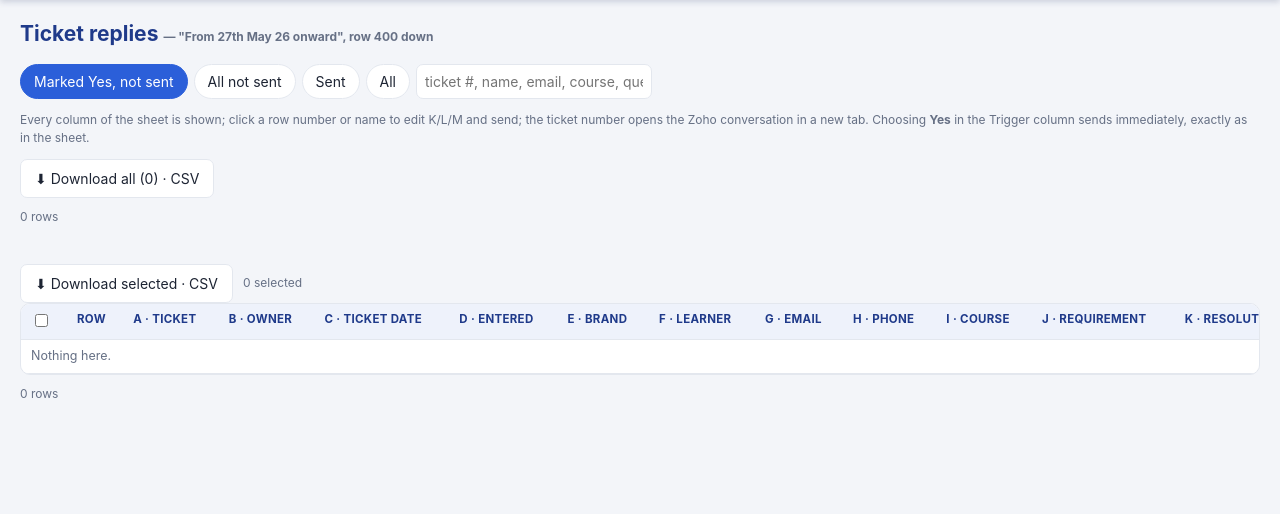
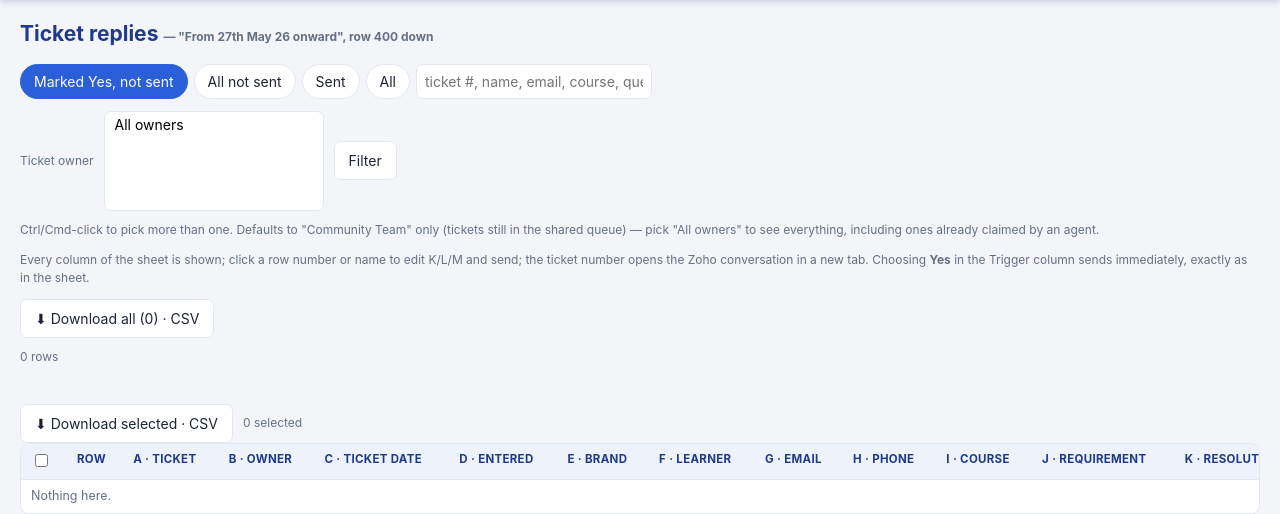
Before and after one commit to addictivelearn-operations/Community-Ops, a FastAPI app: page /replies in a window 1280 px wide. Shown: the part 52-566 px from the top of the page. Run offline with FastAPI, Linux system fonts and the light colour scheme; the visitor is signed in with stand-in values (Sample User, id 1); data that the repository does not hold is empty.

Commit message:
Add a ticket-owner filter to Ticket replies, defaulting to Community Team
Kawal, 24 Sep 2026: a lot of rows sit under an individual agent's name
(or "Unassigned (...)") once claimed, which was cluttering every tab --
day to day, the team works from the shared "Community Team" queue, not
tickets already picked up by someone.

- Multi-select "Ticket owner" filter (?owner=..., repeatable), with an
  explicit "All owners" option to see everything again. Defaults to
  Community Team only when the URL has no ?owner at all, so existing
  bookmarks/links keep working without surprise.
- Applies everywhere view/search already did: all four tabs (Marked
  Yes/All not sent/Sent/All), the CSV export (both "download all" and
  "download selected" still export whatever's actually on screen), and
  "Run ticket sync now"'s back_to -- the owner selection carries through
  every link/form via a single owners_qs string built server-side.

Verified end-to-end: default view shows only the 776 Community-Team
rows (of 1003 total locally), ?owner=__all__ shows all 1003, and
combining two explicit owners sums correctly (776+110=886).

Co-Authored-By: Claude Sonnet 5 <noreply@anthropic.com>

```diff
--- a/app/main.py
+++ b/app/main.py
@@ -469,12 +469,23 @@ def refund_delete(row: int, u: User = Depends(require_superuser)):
 # Ticket replies
 # ---------------------------------------------------------------------------
 
-def _filtered_tickets(request: Request) -> tuple[list, str, str]:
-    """Same view/search filtering replies_list applies, factored out so the
-    CSV export ("download all filtered") sees exactly the rows the list page
-    would show, not the unfiltered table."""
+ALL_OWNERS = "__all__"
+DEFAULT_TICKET_OWNERS = ["Community Team"]
+
+
+def _filtered_tickets(request: Request) -> tuple[list, str, str, list[str]]:
+    """Same view/search/owner filtering replies_list applies, factored out so
+    the CSV export ("download all filtered") sees exactly the rows the list
+    page would show, not the unfiltered table.
+
+    Owner defaults to "Community Team" only (21 Sep 2026: a lot of rows sit
+    with an individual agent's name, or "Unassigned (...)", once claimed —
+    those aren't what the team works from day to day) when ?owner isn't in
+    the URL at all; passing ?owner=__all__ (the multi-select's own "All
+    owners" option) is how a click asks for every owner instead."""
     view = request.query_params.get("view", "pending")
     q = request.query_params.get("q", "").strip().lower()
+    owners = request.query_params.getlist("owner") or list(DEFAULT_TICKET_OWNERS)
     rows = load_tickets()
     if view == "pending":
         rows = [t for t in rows if t.pending]
@@ -482,16 +493,28 @@ def _filtered_tickets(request: Request) -> tuple[list, str, str]:
         rows = [t for t in rows if not t.sent]
     elif view == "sent":
         rows = [t for t in rows if t.sent]
+    if ALL_OWNERS not in owners:
+        owner_set = set(owners)
+        rows = [t for t in rows if t.owner in owner_set]
     if q:
         rows = [t for t in rows if q in (t.ticket + " " + t.name + " " + t.email + " " + t.course + " " + t.requirement).lower()]
     rows.reverse()
-    return rows, view, q
+    return rows, view, q, owners
+
+
+def _owners_qs(owners: list[str]) -> str:
+    return "".join(f"&owner={quote(o)}" for o in owners)
 
 
 @app.get("/replies", response_class=HTMLResponse)
 def replies_list(request: Request, u: User = Depends(require_user)):
-    rows, view, q = _filtered_tickets(request)
-    return render(request, "replies.html", view=view, q=q, headers=MAIN_HEADERS,
+    rows, view, q, owners = _filtered_tickets(request)
+    with get_conn() as c:
+        owner_rows = c.execute(
+            "SELECT owner, COUNT(*) AS n FROM tickets WHERE owner != '' "
+            "GROUP BY owner ORDER BY n DESC").fetchall()
+    return render(request, "replies.html", view=view, q=q, owners=owners,
+                  owners_qs=_owners_qs(owners), all_owners=owner_rows, headers=MAIN_HEADERS,
                   trigger_options=TRIGGER_FALLBACK, status_options=STATUS_FALLBACK,
                   **paginate(request, rows))
 
@@ -499,8 +522,8 @@ def replies_list(request: Request, u: User = Depends(require_user)):
 @app.get("/replies/export.csv")
 def replies_export(request: Request, u: User = Depends(require_user)):
     """?scope=page exports just the current page (same slice paginate() would
-    show); anything else exports every row matching the current view/search."""
-    rows, view, _ = _filtered_tickets(request)
+    show); anything else exports every row matching the current view/search/owner."""
+    rows, view, _, _ = _filtered_tickets(request)
     if request.query_params.get("scope") == "page":
         rows = paginate(request, rows)["rows"]
     stamp = datetime.now(settings.tz).strftime("%Y%m%d-%H%M")
--- a/app/templates/replies.html
+++ b/app/templates/replies.html
@@ -1,16 +1,17 @@
 {% extends "base.html" %}
 {% block title %}Ticket replies · Community Ops{% endblock %}
 {% block body %}
-{% set base = "/replies?view=" ~ view ~ "&q=" ~ (q | urlencode) %}
+{% set base = "/replies?view=" ~ view ~ "&q=" ~ (q | urlencode) ~ owners_qs %}
 {% set here = base ~ "&page=" ~ page %}
 <h1>Ticket replies <span class="mute small">— "From 27th May 26 onward", row {{ settings.main_first_row }} down</span></h1>
 <div class="tabs">
-  <a href="/replies?view=pending&q={{ q | urlencode }}" class="{{ 'on' if view == 'pending' }}">Marked Yes, not sent</a>
-  <a href="/replies?view=unsent&q={{ q | urlencode }}" class="{{ 'on' if view == 'unsent' }}">All not sent</a>
-  <a href="/replies?view=sent&q={{ q | urlencode }}" class="{{ 'on' if view == 'sent' }}">Sent</a>
-  <a href="/replies?view=all&q={{ q | urlencode }}" class="{{ 'on' if view == 'all' }}">All</a>
+  <a href="/replies?view=pending&q={{ q | urlencode }}{{ owners_qs }}" class="{{ 'on' if view == 'pending' }}">Marked Yes, not sent</a>
+  <a href="/replies?view=unsent&q={{ q | urlencode }}{{ owners_qs }}" class="{{ 'on' if view == 'unsent' }}">All not sent</a>
+  <a href="/replies?view=sent&q={{ q | urlencode }}{{ owners_qs }}" class="{{ 'on' if view == 'sent' }}">Sent</a>
+  <a href="/replies?view=all&q={{ q | urlencode }}{{ owners_qs }}" class="{{ 'on' if view == 'all' }}">All</a>
   <form method="get" action="/replies" style="display:inline-block">
     <input type="hidden" name="view" value="{{ view }}">
+    {% for o in owners %}<input type="hidden" name="owner" value="{{ o }}">{% endfor %}
     <input name="q" value="{{ q }}" placeholder="ticket #, name, email, course, query" class="search">
   </form>
   {% if can_edit %}
@@ -21,10 +22,23 @@
   {% endif %}
   {% if is_superuser %}<a href="/replies/new">+ Add test entry</a>{% endif %}
 </div>
+<form method="get" action="/replies" class="actions">
+  <input type="hidden" name="view" value="{{ view }}">
+  <input type="hidden" name="q" value="{{ q }}">
+  <label class="small mute" for="owner-filter">Ticket owner</label>
+  <select id="owner-filter" name="owner" multiple size="5" style="min-width:220px">
+    <option value="__all__" {{ 'selected' if '__all__' in owners }}>All owners</option>
+    {% for o in all_owners %}
+    <option value="{{ o['owner'] }}" {{ 'selected' if '__all__' not in owners and o['owner'] in owners }}>{{ o['owner'] }} ({{ o['n'] }})</option>
+    {% endfor %}
+  </select>
+  <button type="submit">Filter</button>
+  <span class="small mute">Ctrl/Cmd-click to pick more than one. Defaults to "Community Team" only (tickets still in the shared queue) — pick "All owners" to see everything, including ones already claimed by an agent.</span>
+</form>
 <p class="small mute">Every column of the sheet is shown; click a row number or name to edit K/L/M and send; the ticket number opens the Zoho conversation in a new tab.
   Choosing <b>Yes</b> in the Trigger column sends immediately, exactly as in the sheet.</p>
 <div class="actions">
-  <a class="btn" href="/replies/export.csv?view={{ view }}&amp;q={{ q | urlencode }}">⬇ Download all ({{ total }}) · CSV</a>
+  <a class="btn" href="/replies/export.csv?view={{ view }}&amp;q={{ q | urlencode }}{{ owners_qs }}">⬇ Download all ({{ total }}) · CSV</a>
 </div>
 {% include "_pager.html" %}
 {% include "_scrollsync.html" %}
```
